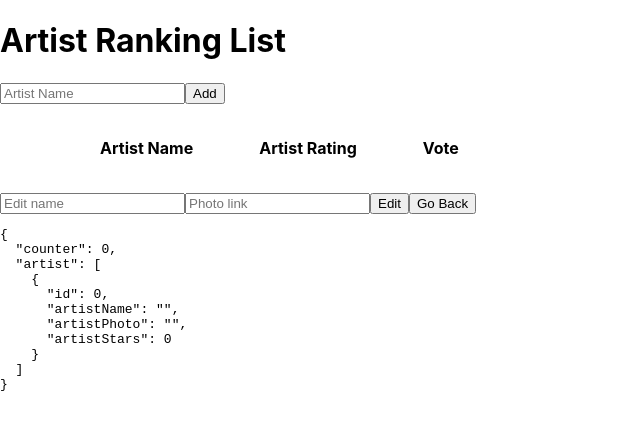
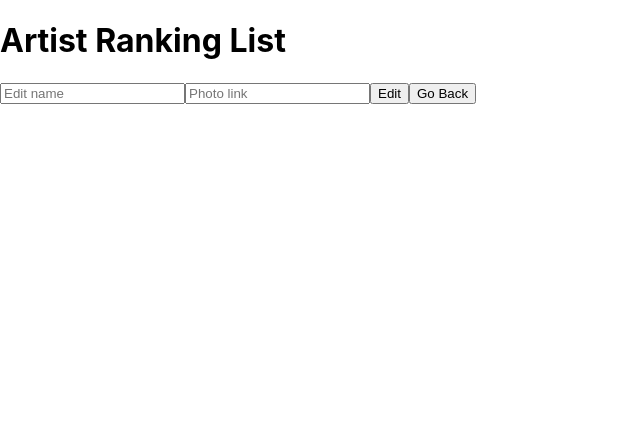
Before and after one commit to LiaPapailiou/artist-ranking, a React (Create React App) app: page /artist/1 in a window 1280 px wide. Shown: the top 430 px of the page, without its empty margins (0-640 px from the left). Built offline with nearby package versions, Linux system fonts and the light colour scheme.

Commit message:
fix routing

```diff
--- a/src/App.js
+++ b/src/App.js
@@ -70,7 +70,7 @@ const artistReducer = (state, action) => {
   }
 };
 
-// https://bookingagentinfo.com/wp-content/uploads/2018/03/Ocean-Wisdom-Contact-Information.jpg
+
 
 function App() {
   const [state, dispatch] = useReducer(artistReducer, INITIAL_STATE);
@@ -81,18 +81,20 @@ function App() {
       <h1>Artist Ranking List</h1>
       <ArtistContext.Provider value={{ state, dispatch }}>
         <Router>
-          <AddArtist exact path="/" onSubmit={(name) => dispatch({ type: ADD_ARTIST, artistName: name })} />
-          <ArtistList
-            exact path="/"
-            onIncClick={(id) => dispatch({ type: CHANGE_RATING_INC, id: id })}
-            onDecClick={(id) => dispatch({ type: CHANGE_RATING_DEC, id: id })}
-          />
+          <Route path="/home" render={() => <AddArtist onSubmit={(name) => dispatch({ type: ADD_ARTIST, artistName: name })} />}></Route>
+          <Route path="/home"
+            render={() =>
+              <ArtistList onIncClick={(id) => dispatch({ type: CHANGE_RATING_INC, id: id })}
+                onDecClick={(id) => dispatch({ type: CHANGE_RATING_DEC, id: id })}
+              />}></Route>
           <Switch>
-            <EditArtist exact path='/artist/:id' onSubmit={(data) => dispatch({ type: EDIT_ARTIST, data })} />
+            <Route exact path="/artist/:id"
+              render={(props) => <EditArtist {...props} onSubmit={(data) => dispatch({ type: EDIT_ARTIST, data })} />}>
+            </Route>
           </Switch>
         </Router>
       </ArtistContext.Provider>
-      <pre>{JSON.stringify(state, null, 2)}</pre>
+      {/* <pre>{JSON.stringify(state, null, 2)}</pre> */}
     </div>
   );
 }
--- a/src/components/ArtistList.js
+++ b/src/components/ArtistList.js
@@ -39,7 +39,7 @@ const ArtistList = (props) => {
                     {item.artistPhoto && <img src={item.artistPhoto} style={{ height: 40, width: 40 }}></img>}
                   </td>
                   <td style={{ paddingRight: '2em', paddingLeft: '2em', paddingBottom: '1em' }}>
-                    <Link to={`/artist/${item.id}`}>
+                    <Link to={`/artist/${item.id}`} id={item.id}>
                       {item.artistName}
                     </Link>
                   </td>
--- a/src/components/EditArtist.js
+++ b/src/components/EditArtist.js
@@ -5,7 +5,7 @@ import { useHistory } from 'react-router-dom'
 const EditArtist = (props) => {
   const history = useHistory();
   const value = useContext(ArtistContext);
-  const idx = value.state.artist.findIndex((item) => item.id == props.computedMatch.params.id);
+  const idx = value.state.artist.findIndex((item) => item.id == props.match.params.id);
   const current = value.state.artist[idx];
   const [formData, setFormData] = useState({
     id: !current ? '' : current.id,
@@ -45,7 +45,7 @@ const EditArtist = (props) => {
         value={formData.artistPhoto}
       />
       <button type="submit">Edit</button>
-      <button type="button" onClick={() => history.push('/')}>Go Back</button>
+      <button type="button" onClick={() => history.push('/home')}>Go Back</button>
     </form >
   )
 };
```
